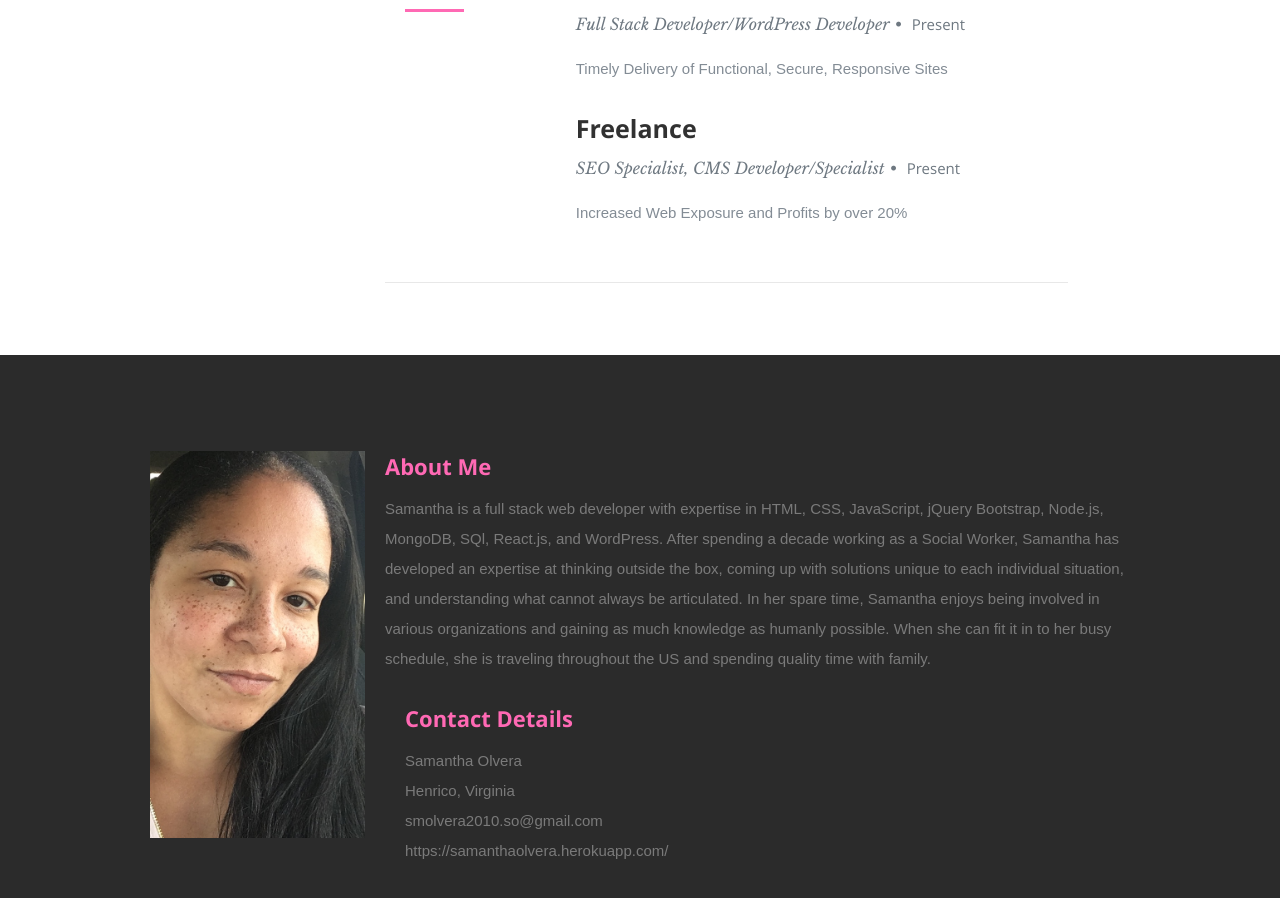
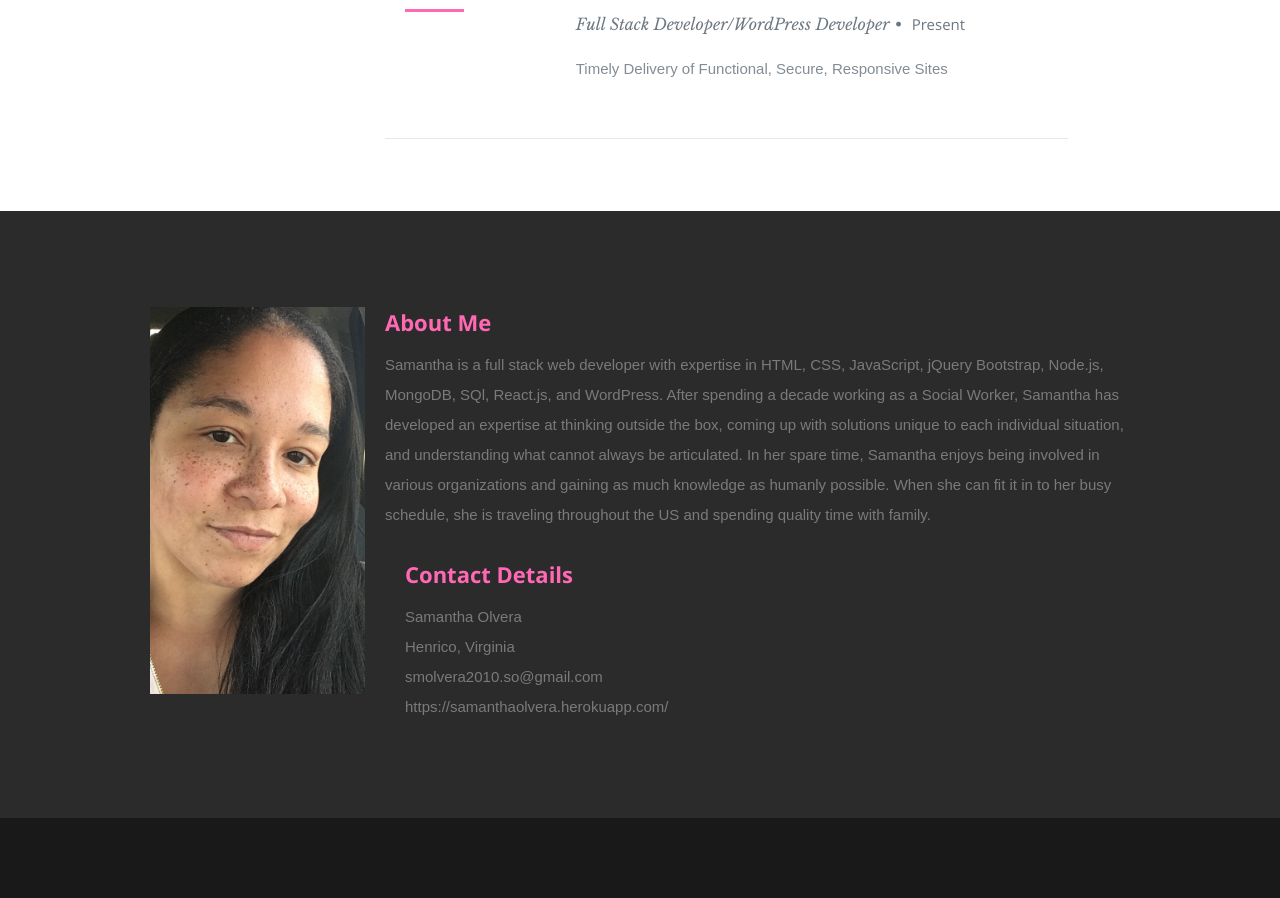
Before and after one commit to smolvera/SamanthaOlvera, a React (Create React App) app: page / in a window 1280 px wide. Shown: the part 2690-3588 px from the top of the page. Built offline with nearby package versions, Linux system fonts and the light colour scheme.

Commit message:
updated resume

```diff
--- a/src/components/Header/Header.js
+++ b/src/components/Header/Header.js
@@ -28,7 +28,7 @@ export default class Header extends Component {
             {resumeData.socialLinks && resumeData.socialLinks.map(item =>{
                 return(
                     <li key={item.name}>
-                        <a href={item.url} target="_blank"><i className={item.className}></i></a>
+                        <a href={item.url}><i className={item.className}></i></a>
                     </li>
                 )
             }
--- a/src/resumeData.js
+++ b/src/resumeData.js
@@ -40,14 +40,14 @@ let resumeData = {
         "MonthOfLeaving":"Present",
         "YearOfLeaving":"",
         "Achievements":"Timely Delivery of Functional, Secure, Responsive Sites"
-      },
-      {
-        "CompanyName":"Freelance",
-        "specialization":"SEO Specialist, CMS Developer/Specialist",
-        "MonthOfLeaving":"Present",
-        "YearOfLeaving":"",
-        "Achievements":"Increased Web Exposure and Profits by over 20%"
       }
+      // {
+      //   "CompanyName":"Freelance",
+      //   "specialization":"SEO Specialist, CMS Developer/Specialist",
+      //   "MonthOfLeaving":"Present",
+      //   "YearOfLeaving":"",
+      //   "Achievements":"Increased Web Exposure and Profits by over 20%"
+      // }
       // {
       //   "CompanyName":"Hanover County",
       //   "specialization":"Family Services Specialist II",
```
Also changed, not shown: package.json (+12 -0 lines).
